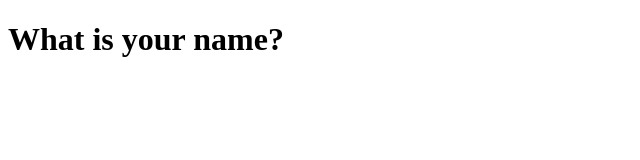
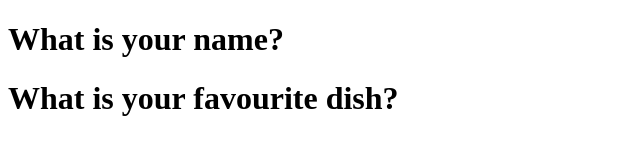
Before and after one commit to Tanush52/localrepo, a plain HTML site: page index.html in a window 1280 px wide. Shown: the whole page, without its empty margins (0-640 px from the left). Drawn offline with Linux system fonts and the light colour scheme.

Commit message:
new feature is added

```diff
--- a/index.html
+++ b/index.html
@@ -7,5 +7,6 @@
 </head>
 <body>
     <h1>What is your name?</h1>
+    <h1>What is your favourite dish?</h1>
 </body>
 </html>
```
